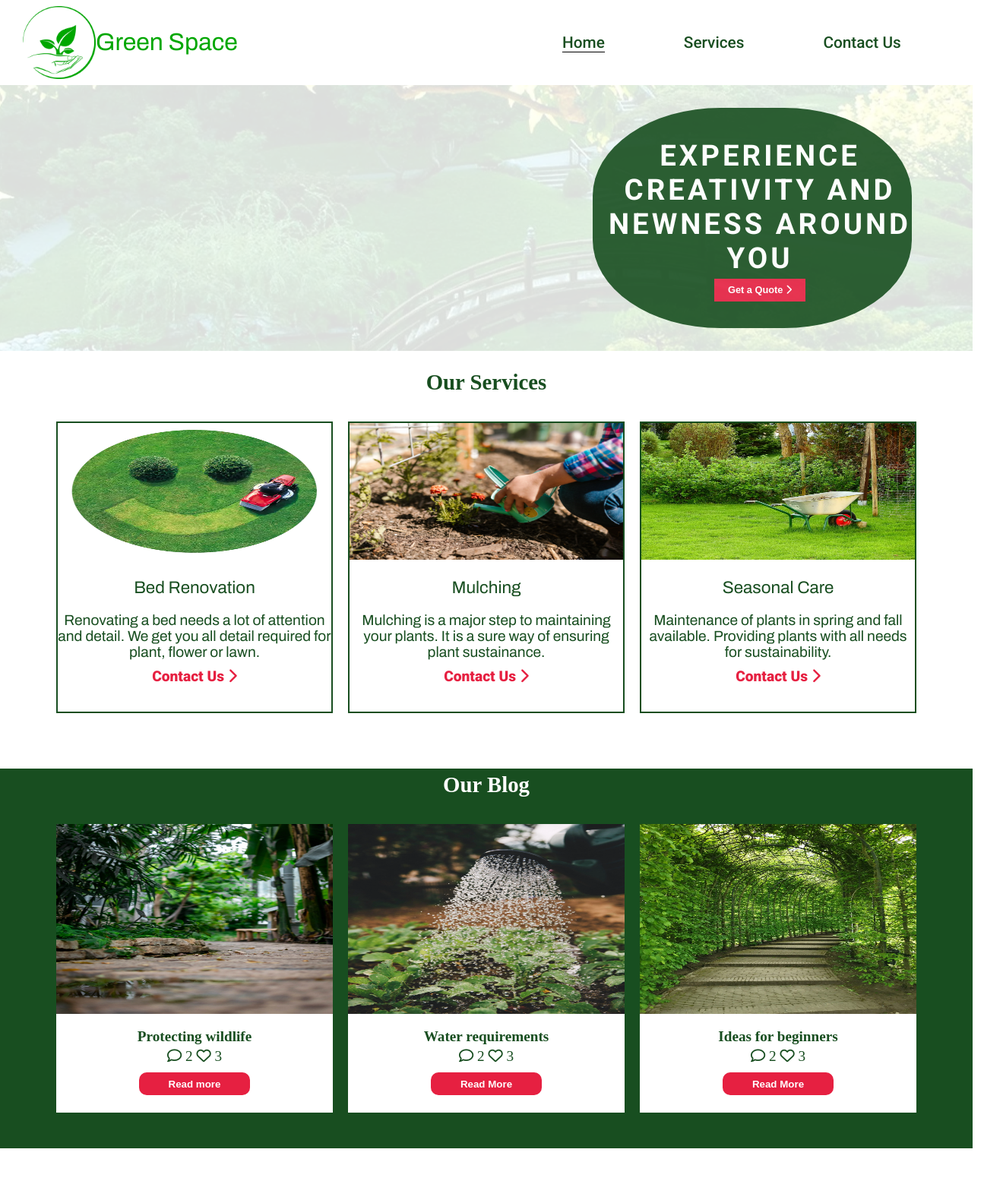
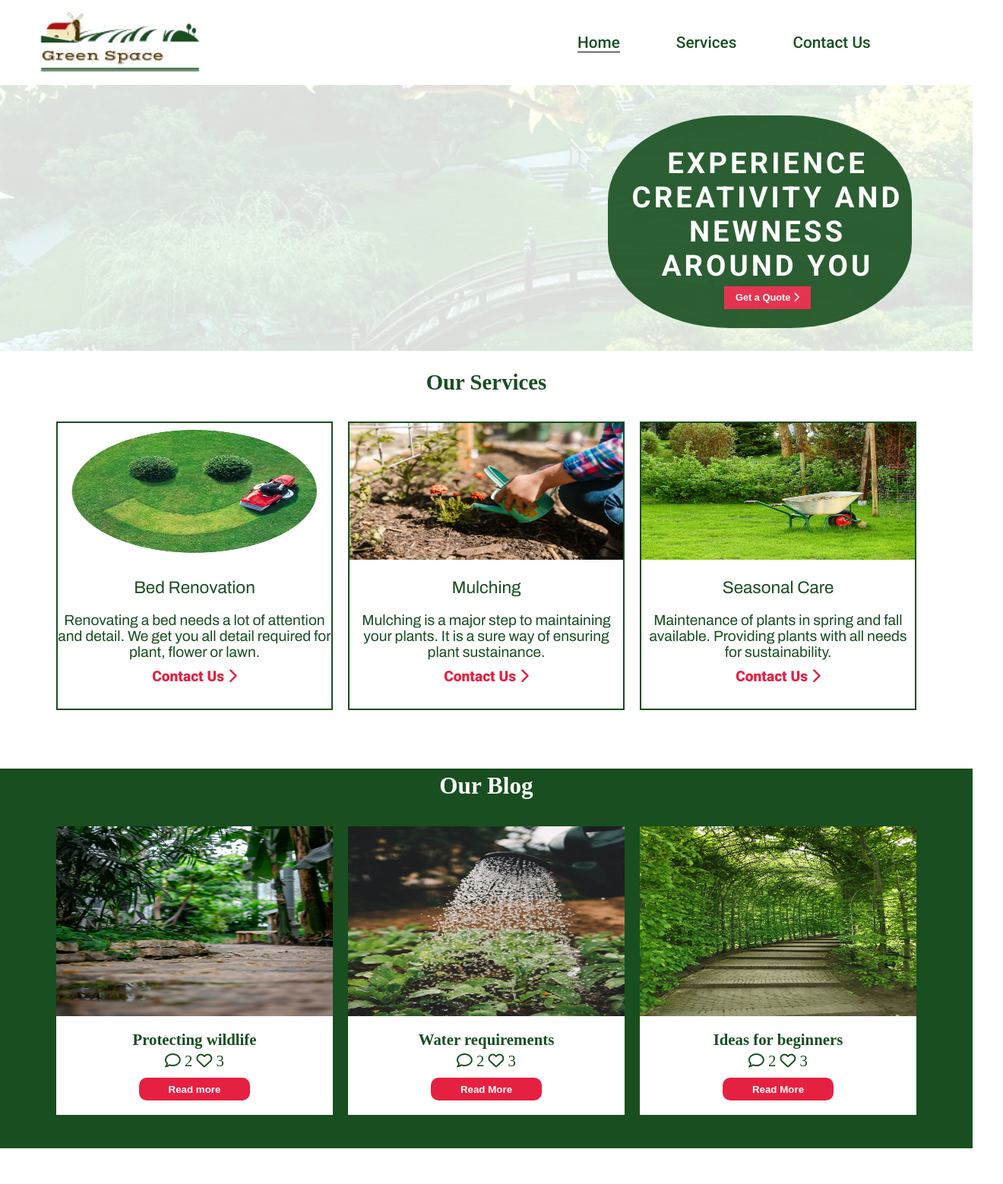
Before and after one commit to belovedpearl/Green-Space, a plain HTML site: page index.html in a window 1280 px wide. Shown: the top 1559 px of the page at 76% size, 1320 px wide, since content can reach past the window. Drawn offline with Linux system fonts and the light colour scheme.

Commit message:
Add box sizing to the body

```diff
--- a/assets/css/style.css
+++ b/assets/css/style.css
@@ -4,6 +4,7 @@
     padding: 0;
     margin: 0;
     border: none;
+    box-sizing: border-box;
 }
 
 body{
@@ -22,31 +23,29 @@ header{
 #logocontainer{
     width: 50%;
 }
-#logocontainer #logoname{
-    display: inline-block;
-    margin-top: 30px;
-    color: #00A700;
-    font-family: Archivo, sans-serif;
+#menu{
+    padding-left: 50px;
 }
-#menu ul{
-    height: 6em;
-    width: 100%;
-}
+
 #menu li{
     display: inline;
-    margin-left: 100px;
+    margin-left: 70px;
 }
 #logo{
     float: left;
-    width: 15%;
+    width: 40%;
+    height: 250px;
     margin-left: 30px;
 }
+
+
 #menu a{
     text-decoration: none;
     color: #184E20;
     font-size: 130%;
     font-family: Roboto, sans-serif;
 }
+
 #menu a:hover{
     background-color: white;
     border: 2px solid black;
@@ -66,7 +65,6 @@ header{
     width: 100%;
     height: 350px;
     overflow: hidden;
-    display: flex;
     position: relative;
 }
 
@@ -113,7 +111,7 @@ header{
     letter-spacing: 4px;
 
     width: 400px;
-    height: 250px;
+    height: 280px;
 
     padding-top: 40px;
     padding-left: 20px;
@@ -126,9 +124,6 @@ header{
 
     color: white;
     text-align: center;
-}
-#brandCall #brandme{
-    color: white;
 }
 #brandCall #quote{
     background-color: rgb(230, 32, 65);
@@ -147,10 +142,10 @@ header{
 /* Our Service */
 #contentbox{
     text-align: center;
-    font-size: 120%;
     width: 100%;
     height: 500px;
     margin: 0 auto;
+    font-size: 120%;
 }
 #subheader{
     color: #184E20;
@@ -185,12 +180,9 @@ header{
     text-decoration: none;
     margin-top: 5px;
     color: rgb(230, 32, 65);
-    background-color: white;
     border-radius: 10px;
     font-family: Roboto,sans-serif;
     font-weight: 900;
-    bottom: 10px;
-
 }
 .content1 a:hover{
     background-color: rgb(230, 32, 65);
@@ -205,8 +197,7 @@ header{
 
 #blog{
     text-align: center;
-
-    font-size: 120%;
+    font-size: 130%;
     width: 100%;
     height: 500px;
     background-color: #184E20;
@@ -220,7 +211,7 @@ header{
 #blogcontent{
     display: flex;
     width: 90%;
-    height: 400px;
+    height: 380px;
     margin: 0 auto;
 }
 
@@ -271,11 +262,11 @@ header{
     height: 190px;
     margin-top: 30px;
     padding: 20px;
-
 }
 #subsubject{
     color: #184E20;
     font-size: 40px;
+    margin-bottom: 5px;
 }
 
 #subject{
@@ -295,7 +286,7 @@ aside{
     color: #184E20;
     line-height: 30px;
 
-    margin-bottom: 20px;
+    margin-bottom: 5px;
 }
 .fa-phone, .fa-message{
     font-size: xx-large;
@@ -306,7 +297,6 @@ aside{
 #contact1{
     float: left;
     margin-left: 270px;
-
 }
 #contact2{
     float: right;
@@ -317,7 +307,6 @@ aside{
 #mapspace{
     background-color: #184E20;
     width: 100%;
-    text-align: center;
 }
 #map{
     width: 100%;
@@ -327,7 +316,6 @@ aside{
 /* Footer */
 
 footer{
-
     background-color: white;
     width: 100%;
     height: 50px;
--- a/index.html
+++ b/index.html
@@ -14,8 +14,7 @@
     <header>
         <div id="logocontainer">
             <a href="index.html" aria-label="Go to the main page">
-                <img src="assets/images/logo1.webp" id="logo" alt="site's logo">
-                <h1 id="logoname">Green Space</h1>
+                <img src="assets/images/gardenlogo.webp" id="logo" alt="site's logo">
             </a>
         </div>
         <nav id="menucontainer">
@@ -29,6 +28,7 @@
                 <li>
                     <a href="contact.html" aria-label="Go to the contact page">Contact Us</a>
                 </li>
+
             </ul>
         </nav>
     </header>
@@ -42,14 +42,14 @@
         </div>
 
         <div id="brandCall">
-            <h1 id="brand-me">Experience creativity and newness around you</h1>
+            <h1>Experience creativity and newness around you</h1>
             <button id="quote">Get a Quote <i class="fa-solid fa-chevron-right"></i></button>
         </div>
     </section>
 
 
     <section id="contentbox">
-        <h2 id="subheader"><span>Our</span> Services</h2>
+        <h2 id="subheader">Our Services</h2>
 
         <div id="statedlist">
             <div class="content1">
@@ -84,7 +84,7 @@
     </section>
 
     <section id="blog">
-          <h2 id="blogheader">Our <span>Blog</span></h2>
+          <h2 id="blogheader">Our Blog</h2>
 
           <div id="blogcontent">
 
```
Also changed, not shown: assets/images/gardenlogo.webp (added).
